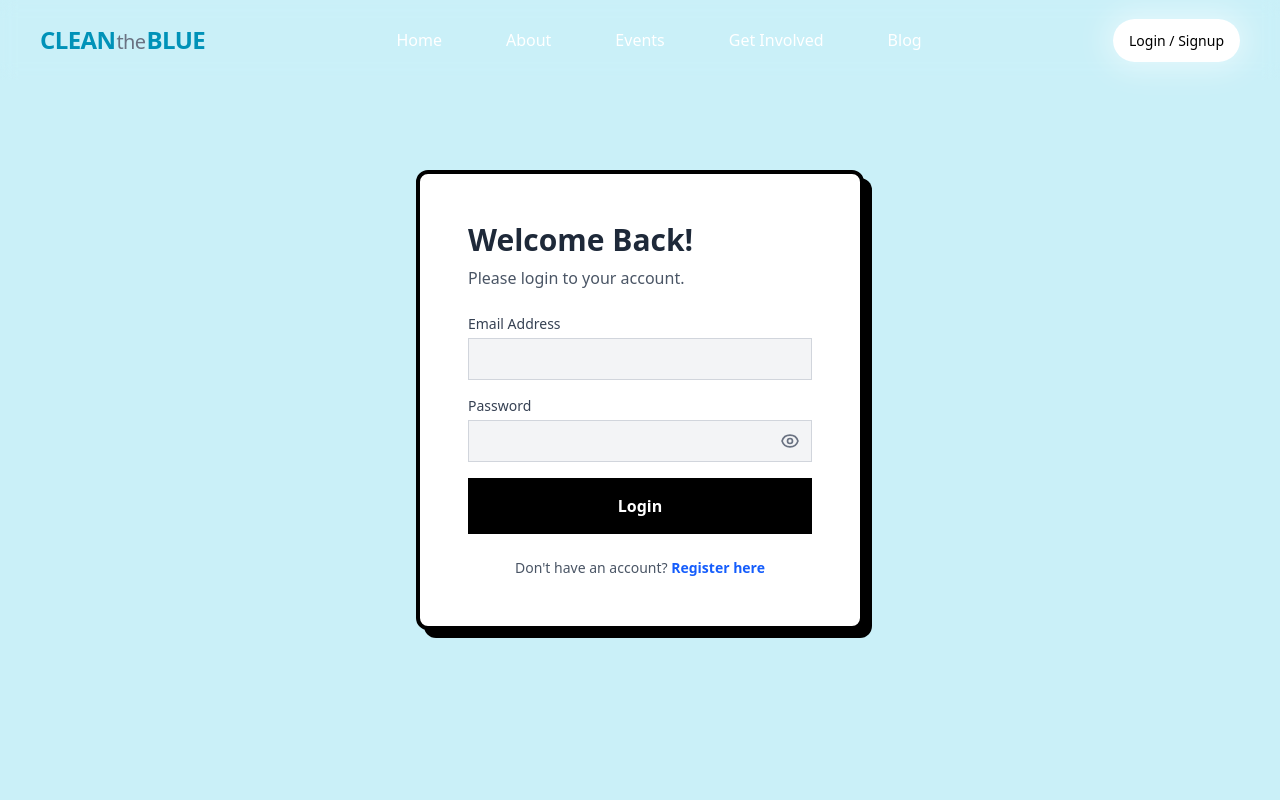
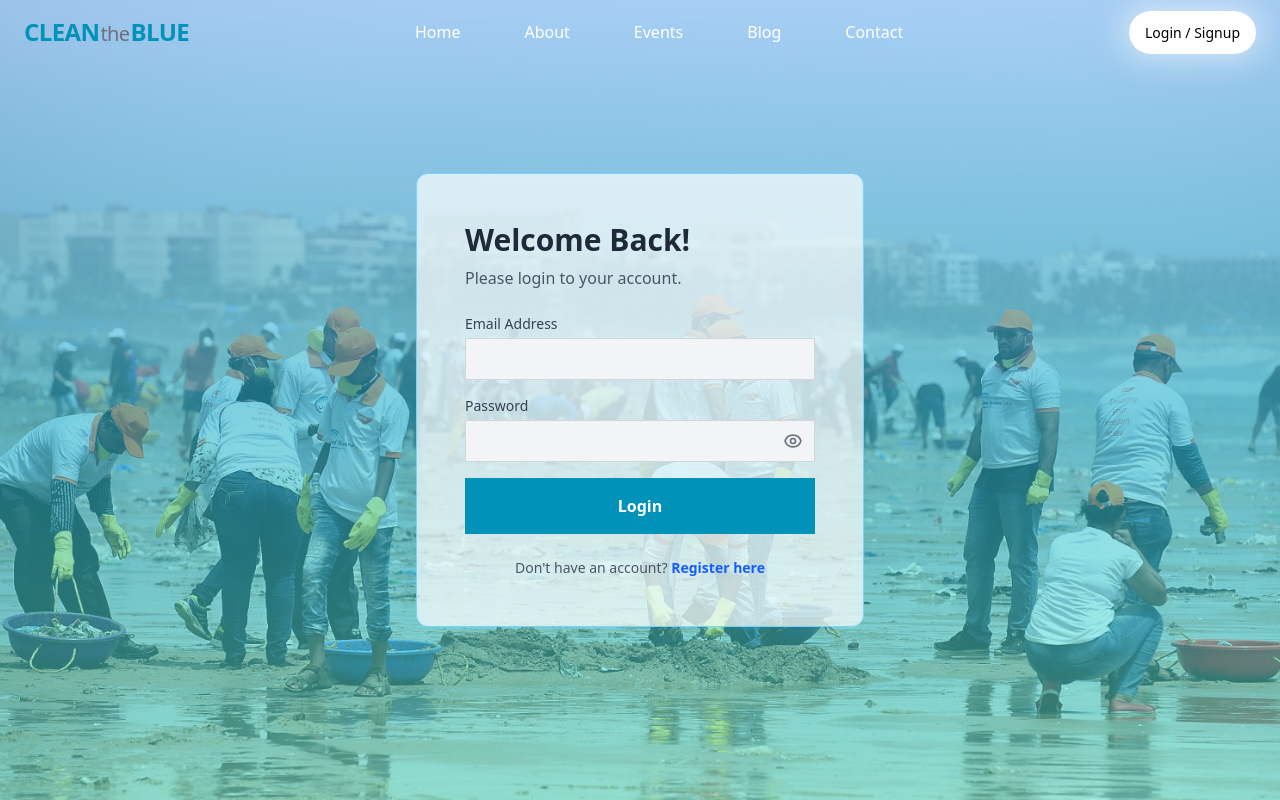
Before and after one commit to pablesaish/CleanTheBlue, a React (Vite) app: page /login in a window 1280 px wide. Built offline with nearby package versions, Linux system fonts and the light colour scheme.

Commit message:
Modified the nav,Hero,Login,components

```diff
--- a/src/Components/Hero.jsx
+++ b/src/Components/Hero.jsx
@@ -15,7 +15,7 @@ const Hero = () => {
     >
       <div className="text-center max-w-4xl px-6">
         <h1 className="text-5xl md:text-6xl font-semibold drop-shadow-lg font-mono">
-          One Ocean, One Mission.
+          One Ocean,One Mission.
         </h1>
         <p className="max-w-xl mx-auto mt-4 mb-2 leading-relaxed text-lg">
           Thousands of hands, Millions of pieces removed.
--- a/src/Components/Login.jsx
+++ b/src/Components/Login.jsx
@@ -89,7 +89,7 @@ const RegistrationForm = ({ onSwitchToLogin }) => {
           required
           error={errors.password}
         />
-        <button type="submit" className="w-full bg-black hover:bg-gray-800 text-white font-bold p-4 cursor-pointer transition duration-300">
+        <button type="submit" className="w-full bg-cyan-600 hover:bg-blue-700 text-white font-bold p-4 cursor-pointer transition duration-300">
           Register
         </button>
       </form>
@@ -146,7 +146,7 @@ const LoginForm = ({ onSwitchToRegister }) => {
           required
           error={errors.password}
         />
-        <button type="submit" className="w-full bg-black hover:bg-gray-800 text-white font-bold p-4 cursor-pointer  transition duration-300">
+        <button type="submit" className="w-full bg-cyan-600 hover:bg-blue-700 text-white font-bold p-4 cursor-pointer  transition duration-300">
           Login
         </button>
       </form>
@@ -169,8 +169,8 @@ function Login() {
   const [isLoginView, setIsLoginView] = React.useState(true);
 
   return (
-    <div className="bg-[#caf0f8] min-h-screen flex items-center justify-center p-4">
-      <div className="relative w-full max-w-md bg-white p-8 md:p-12 rounded-xl overflow-hidden border-4 border-black shadow-[8px_8px_0_0_rgba(0,0,0,1)]">
+    <div className="w-full min-h-[100vh] bg-[linear-gradient(rgba(168,210,255,0.8),rgba(41,177,204,0.6),rgba(110,251,220,0.5)),url('/images/Beach_cleanup.jpg')] bg-cover bg-no-repeat  bg-center flex items-center justify-center p-4">
+      <div className="relative w-full max-w-md bg-white/70 p-8 md:p-12 rounded-xl overflow-hidden border-1 border-sky-300">
         <div>
           {isLoginView ? (
             <LoginForm onSwitchToRegister={() => setIsLoginView(false)} />
--- a/src/Components/Navbar.jsx
+++ b/src/Components/Navbar.jsx
@@ -5,14 +5,15 @@ const links = [
   { name: "Home", href: "/" },
   { name: "About", href: "/about" },
   { name: "Events", href: "/events" },
-  { name: "Get Involved", href: "/get-involved" },
+  // { name: "Get Involved", href: "/get-involved" },
   { name: "Blog", href: "/blog" },
+  { name: "Contact", href: "/contact" }
 ];
 
 const Navbar = () => {
   return (
     <div className="navbar-container select-none">
-      <nav className="navbar-nav">
+      <nav className="navbar-nav flex justify-between items-center px-6 py-4 text-white">
         <Link to="/" className="logo-link">
           <span className="logo-primary">CLEAN</span>
           <span className="logo-secondary">the</span>
```
